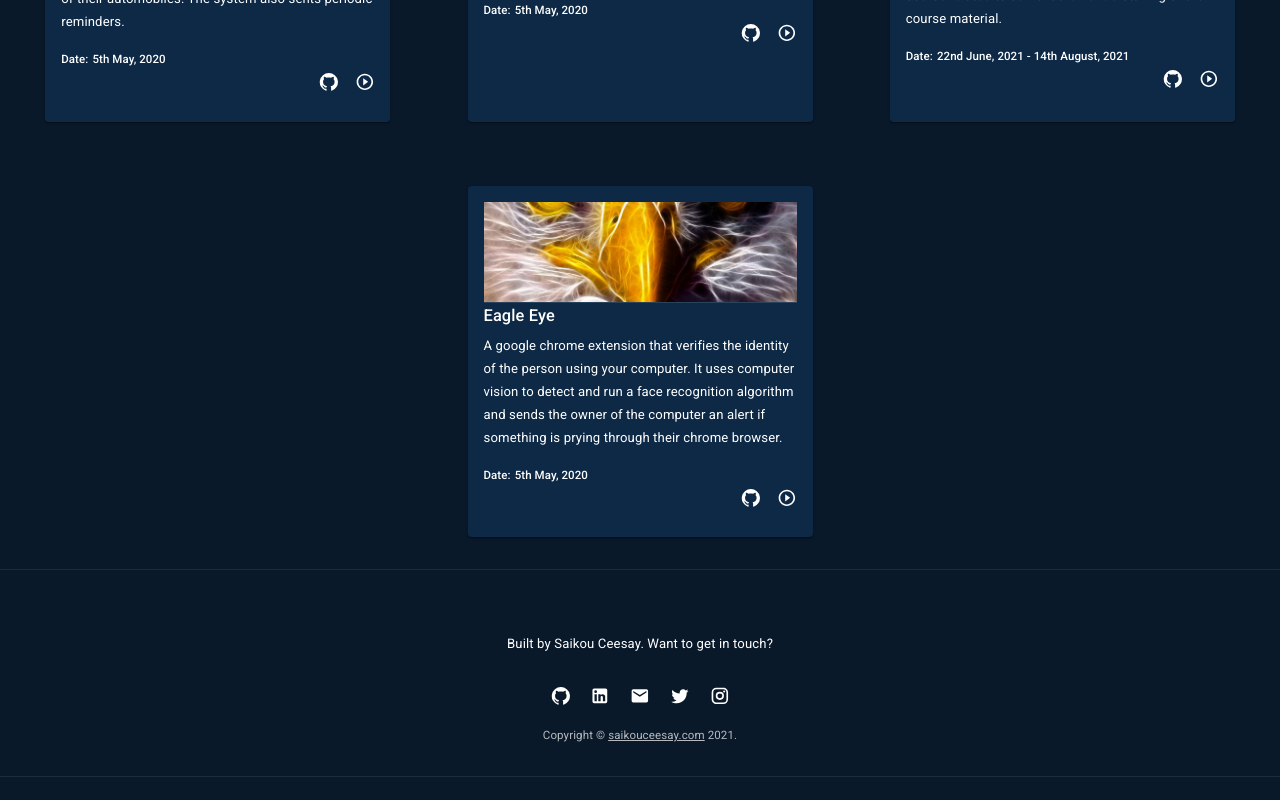
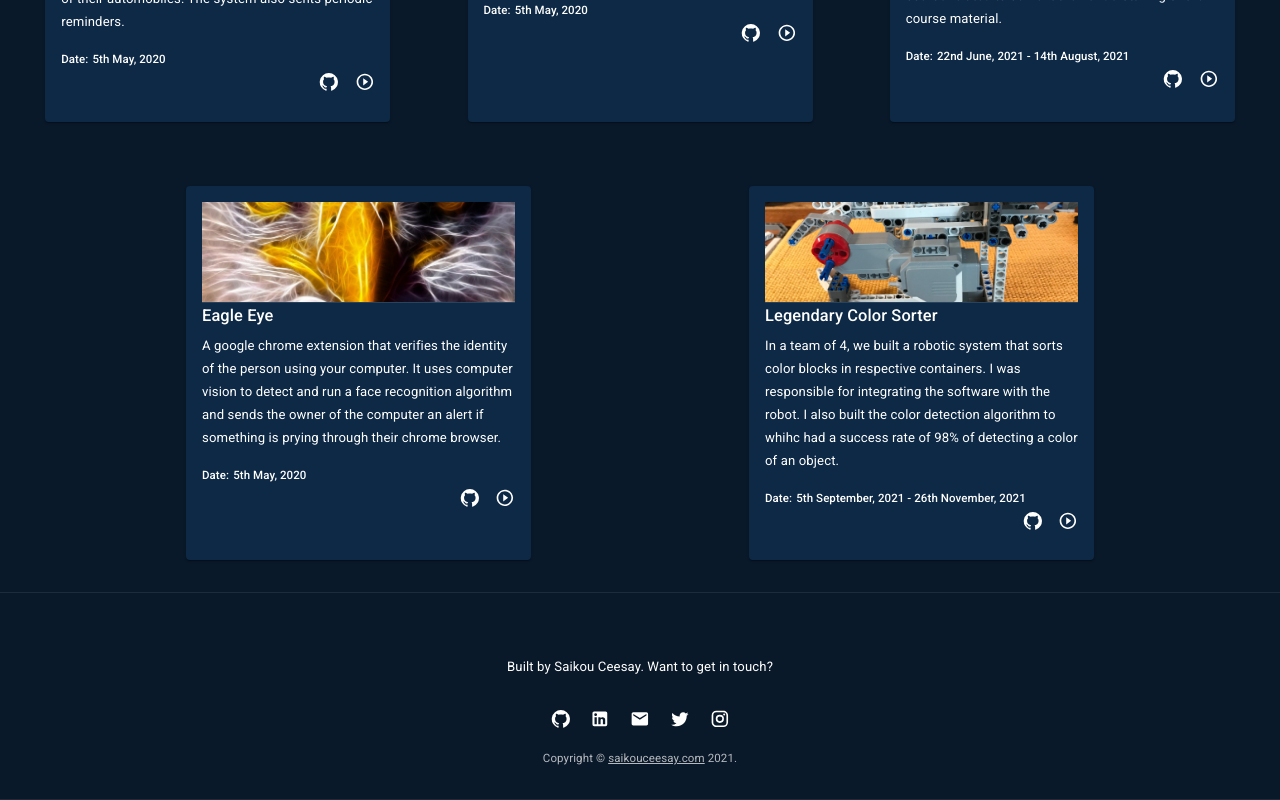
Before and after one commit to saikz72/website, a React (Create React App) app: page / in a window 1280 px wide. Shown: the part 1028-1828 px from the top of the page. Before the commit the page ends 1805 px from the top, so only its background shows below. Built offline with nearby package versions, Linux system fonts and the light colour scheme.

Commit message:
added dpm project template

```diff
--- a/src/components/Project.tsx
+++ b/src/components/Project.tsx
@@ -3,6 +3,7 @@ import { projectInfo } from '../contents/data';
 import metaLogo from '../assets/MetaLogo.gif';
 import eagleEye from '../assets/eagleEye.jpeg';
 import scheduling from '../assets/scheduling.jpeg';
+import robot from '../assets/robot.jpeg';
 import mural from '../assets/mural.jpeg';
 import supportQ from '../assets/supportQ.png';
 import GitHubIcon from '@mui/icons-material/GitHub';
@@ -31,6 +32,8 @@ const DisplayProjectImage = (index: number): React.ReactElement => {
   }
   if (index === 3) {
     return <CardMedia component="img" height="100vh" image={eagleEye} alt="Project Logo" />;
+  } else if (index === 4) {
+    return <CardMedia component="img" height="100vh" image={robot} alt="Robot image" />;
   } else {
     return <CardMedia component="img" height="100vh" image={metaLogo} alt="Project Logo" />;
   }
--- a/src/contents/data.tsx
+++ b/src/contents/data.tsx
@@ -48,4 +48,13 @@ export const projectInfo = [
     githubLink: 'https://github.com/saikz72/eagle-eye',
     liveDemoLink: '',
   },
+
+  {
+    title: 'Legendary Color Sorter',
+    description: `In a team of 4, we built a robotic system that sorts color blocks in respective containers. I was responsible for integrating
+    the software with the robot. I also built the color detection algorithm to whihc had a success rate of 98% of detecting a color of an object.`,
+    date: '5th September, 2021 - 26th November, 2021',
+    githubLink: 'https://github.com/mcgill-ecse211-f21/project-t25',
+    liveDemoLink: '',
+  },
 ];
```
Also changed, not shown: src/assets/robot.jpeg (added).
